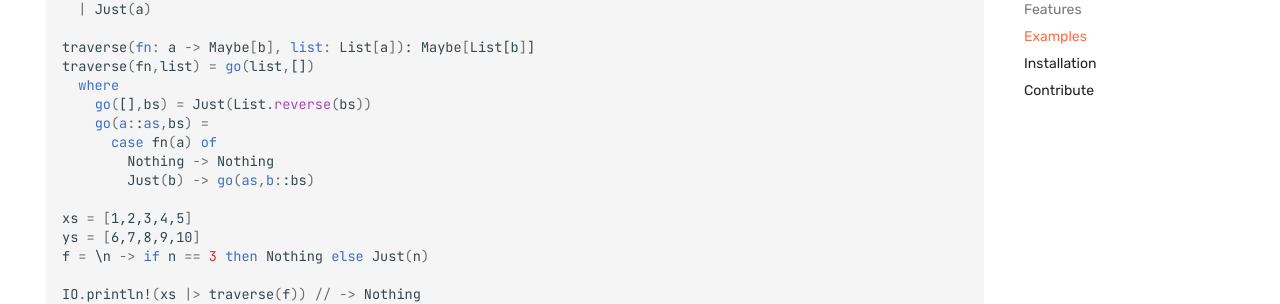
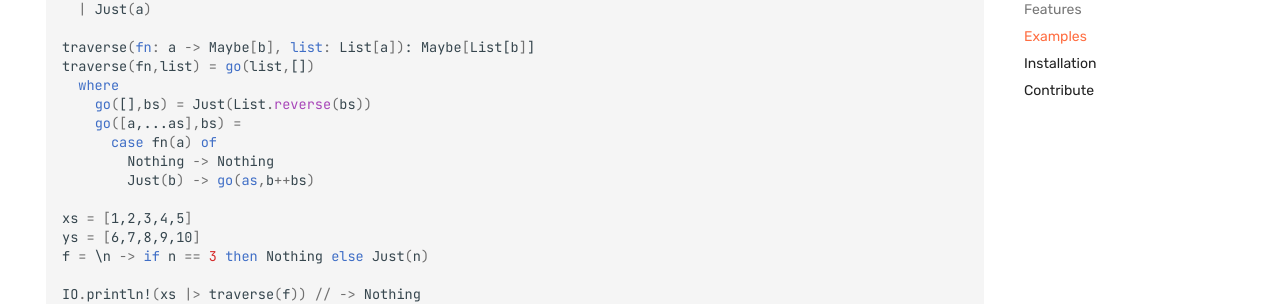
Before and after one commit to cara-lang/website, an MkDocs documentation site: the page built from docs/index.md, in a window 1280 px wide and 900 px high, scrolled down 1921 px. Shown: the part 146-450 px from the top of the window. Built offline with MkDocs 1.6.1 and Material for MkDocs 9.7.7, drawn with Linux system fonts in a browser that asks for light colours; emoji names are drawn with the system emoji font; plug-ins that fetch from the network failed and are left out; comment, search, counter and statistics services are not loaded.

Commit message:
No cons operator or pattern

```diff
--- a/docs/index.md
+++ b/docs/index.md
@@ -100,10 +100,10 @@ traverse(fn: a -> Maybe[b], list: List[a]): Maybe[List[b]]
 traverse(fn,list) = go(list,[])
   where
     go([],bs) = Just(List.reverse(bs))
-    go(a::as,bs) =
+    go([a,...as],bs) =
       case fn(a) of
         Nothing -> Nothing
-        Just(b) -> go(as,b::bs)
+        Just(b) -> go(as,b++bs)
 
 xs = [1,2,3,4,5]
 ys = [6,7,8,9,10]
```
